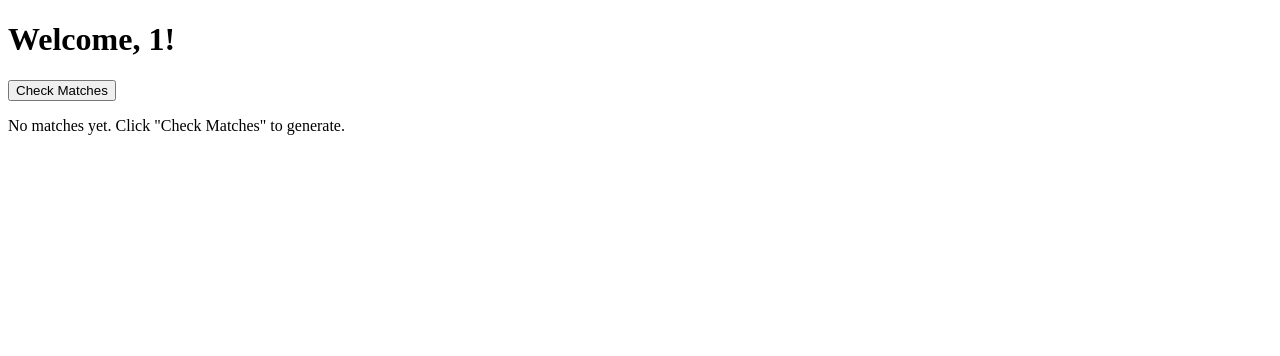
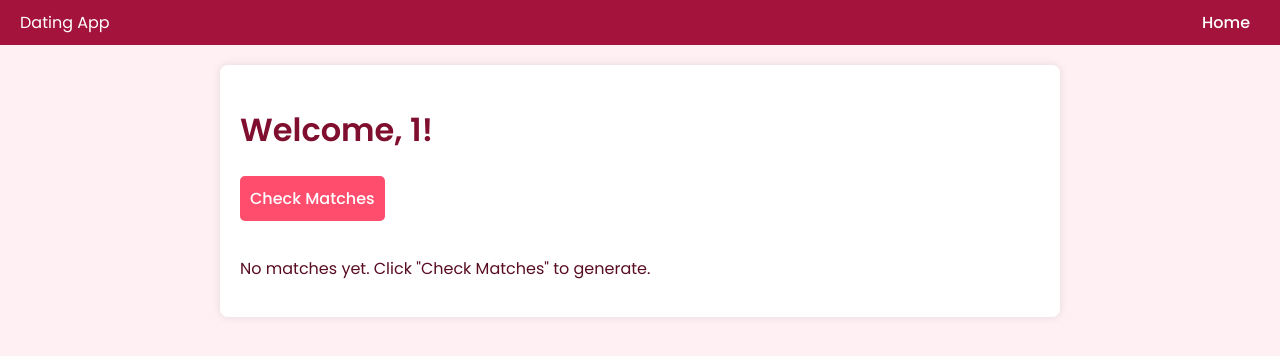
Before and after one commit to AthsaraFernando/Dating-app-prototype, a Flask app: page /test/1 in a window 1280 px wide. Shown: the top 356 px of the page. Run offline with Flask 3, Linux system fonts and the light colour scheme.

Commit message:
Athsara- CSS Styles added

```diff
--- a/match_scores.json
+++ b/match_scores.json
@@ -8,5 +8,30 @@
                 "compatibility_score": 0.98
             }
         ]
+    },
+    {
+        "user_id": "user_6",
+        "matches": [
+            {
+                "user_id": "user_11",
+                "name": "Alex",
+                "compatibility_score": 0.88
+            },
+            {
+                "user_id": "user_2",
+                "name": "Peyton",
+                "compatibility_score": 0.83
+            },
+            {
+                "user_id": "user_8",
+                "name": "Casey",
+                "compatibility_score": 0.82
+            },
+            {
+                "user_id": "user_4",
+                "name": "Jamie",
+                "compatibility_score": 0.8
+            }
+        ]
     }
 ]
--- /dev/null
+++ b/static/style.css
@@ -0,0 +1,164 @@
+/* Import Poppins font from Google Fonts */
+@import url('https://fonts.googleapis.com/css2?family=Poppins:wght@400;500;600&display=swap');
+
+/* General Styles */
+body {
+    font-family: 'Poppins', sans-serif;
+    margin: 0;
+    padding: 0;
+    background-color: #fff0f3; /* Lavender Blush */
+    color: #590d22; /* Chocolate Cosmos */
+}
+
+h1, h2, h3 {
+    color: #800f2f; /* Claret */
+    font-weight: 600;
+}
+
+a {
+    color: #c9184a; /* Rose Red */
+    text-decoration: none;
+}
+
+a:hover {
+    text-decoration: underline;
+    color: #ff4d6d; /* Bright Pink (Crayola) */
+}
+
+/* Navigation Bar */
+.navbar {
+    background-color: #a4133c; /* Amaranth Purple */
+    padding: 10px 20px;
+    color: white;
+    display: flex;
+    justify-content: space-between;
+    align-items: center;
+}
+
+.navbar a {
+    color: white;
+    margin: 0 10px;
+    font-weight: 500;
+}
+
+.navbar a:hover {
+    color: #ff758f; /* Bright Pink (Crayola) 2 */
+}
+
+/* Container Styles */
+.container {
+    max-width: 800px;
+    margin: 20px auto;
+    padding: 20px;
+    background-color: white;
+    box-shadow: 0 0 10px rgba(0, 0, 0, 0.1);
+    border-radius: 8px;
+}
+
+/* Form Styles */
+form {
+    display: flex;
+    flex-direction: column;
+}
+
+label {
+    margin-bottom: 8px;
+    color: #800f2f; /* Claret */
+    font-weight: 500;
+}
+
+input, select, button {
+    padding: 10px;
+    margin-bottom: 15px;
+    border: 1px solid #c9184a; /* Rose Red */
+    border-radius: 5px;
+    font-size: 16px;
+    font-family: 'Poppins', sans-serif;
+}
+
+button {
+    background-color: #ff4d6d; /* Bright Pink (Crayola) */
+    color: white;
+    cursor: pointer;
+    border: none;
+    font-weight: 500;
+}
+
+button:hover {
+    background-color: #ff758f; /* Bright Pink (Crayola) 2 */
+}
+
+/* Checkbox Styles */
+.checkbox-group {
+    display: flex;
+    flex-wrap: wrap;
+    gap: 10px;
+}
+
+.checkbox-group label {
+    display: flex;
+    align-items: center;
+    font-weight: 400;
+}
+
+/* Loading Spinner */
+.loading {
+    display: none;
+    text-align: center;
+    margin: 20px 0;
+}
+
+.loading-spinner {
+    border: 4px solid #f3f3f3;
+    border-top: 4px solid #c9184a; /* Rose Red */
+    border-radius: 50%;
+    width: 30px;
+    height: 30px;
+    animation: spin 1s linear infinite;
+    margin: 0 auto;
+}
+
+@keyframes spin {
+    0% { transform: rotate(0deg); }
+    100% { transform: rotate(360deg); }
+}
+
+/* Match Results */
+#matches {
+    margin-top: 20px;
+}
+
+#matches ul {
+    list-style-type: none;
+    padding: 0;
+}
+
+#matches li {
+    background-color: #ffccd5; /* Pink */
+    padding: 10px;
+    margin-bottom: 10px;
+    border-radius: 5px;
+}
+
+/* Flash Messages */
+.flash-messages {
+    margin-bottom: 20px;
+}
+
+.alert {
+    padding: 10px;
+    border-radius: 5px;
+    margin-bottom: 10px;
+}
+
+.alert-error {
+    background-color: #ffebee;
+    color: #c62828;
+    border: 1px solid #c62828;
+}
+
+.alert-success {
+    background-color: #e8f5e9;
+    color: #2e7d32;
+    border: 1px solid #2e7d32;
+}
--- a/templates/test.html
+++ b/templates/test.html
@@ -4,33 +4,59 @@
     <meta charset="UTF-8">
     <meta name="viewport" content="width=device-width, initial-scale=1.0">
     <title>Match Results</title>
+    <link href="https://fonts.googleapis.com/css2?family=Poppins:wght@400;500;600&display=swap" rel="stylesheet">
+    <link rel="stylesheet" href="{{ url_for('static', filename='style.css') }}">
     <script>
         function runMatching(userId) {
-            document.getElementById("loading").style.display = "block"; // Show loading animation
-            document.getElementById("matches").innerHTML = ""; // Clear old results
+            // Show loading animation
+            document.getElementById("loading").style.display = "block";
+            // Clear old results
+            document.getElementById("matches").innerHTML = "";
 
             fetch(`/run-matching/${userId}`, { method: "POST" })
                 .then(response => response.json())
                 .then(data => {
-                document.getElementById("loading").style.display = "none"; // Hide loading
+                    // Hide loading animation
+                    document.getElementById("loading").style.display = "none";
+
                     if (data.status === "done") {
-                    let matchesList = '';
+                        let matchesList = '<h3>Your Matches:</h3><ul>';
                         data.matches.forEach(match => {
                             matchesList += `<li>${match.name} (Score: ${match.compatibility_score})</li>`;
                         });
+                        matchesList += '</ul>';
                         document.getElementById("matches").innerHTML = matchesList;
                     } else {
-                    document.getElementById("matches").innerHTML = "Error loading matches.";
+                        document.getElementById("matches").innerHTML = "<p>Error loading matches.</p>";
                     }
+                })
+                .catch(error => {
+                    console.error("Error:", error);
+                    // Hide loading animation
+                    document.getElementById("loading").style.display = "none";
+                    document.getElementById("matches").innerHTML = "<p>An error occurred while fetching matches.</p>";
                 });
         }
     </script>
 </head>
 <body>
+    <div class="navbar">
+        <span>Dating App</span>
+        <div>
+            <a href="{{ url_for('home') }}">Home</a>
+        </div>
+    </div>
+    <div class="container">
         <h1>Welcome, {{ user_id }}!</h1>
         <button onclick="runMatching('{{ user_id }}')">Check Matches</button>
 
-    <div id="loading" style="display: none;">Processing... Please wait.</div>
+        <!-- Loading Animation -->
+        <div class="loading" id="loading">
+            <div class="loading-spinner"></div>
+            <p>Processing... Please wait.</p>
+        </div>
+
+        <!-- Matches Section -->
         <div id="matches">
             {% if matches %}
                 <h3>Your Matches:</h3>
@@ -43,5 +69,6 @@
                 <p>No matches yet. Click "Check Matches" to generate.</p>
             {% endif %}
         </div>
+    </div>
 </body>
 </html>
```
Also changed, not shown: fake_user_data.json (+20 -0 lines), static/styles.css (deleted, +0 -47 lines), templates/form.html (+11 -1 lines), templates/home.html (+13 -5 lines), templates/login.html (+22 -0 lines), templates/sign_up.html (+22 -0 lines). Lines whose indentation alone changed are shown as unchanged.
